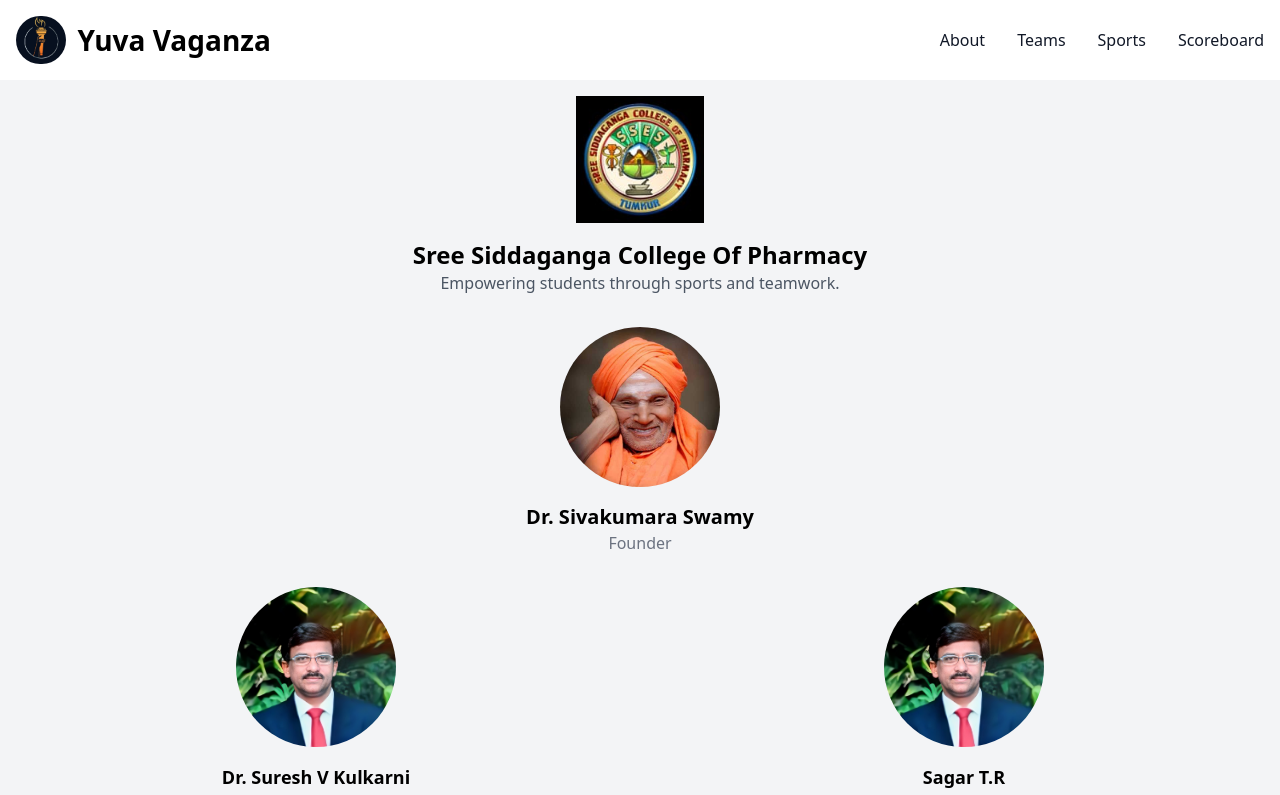
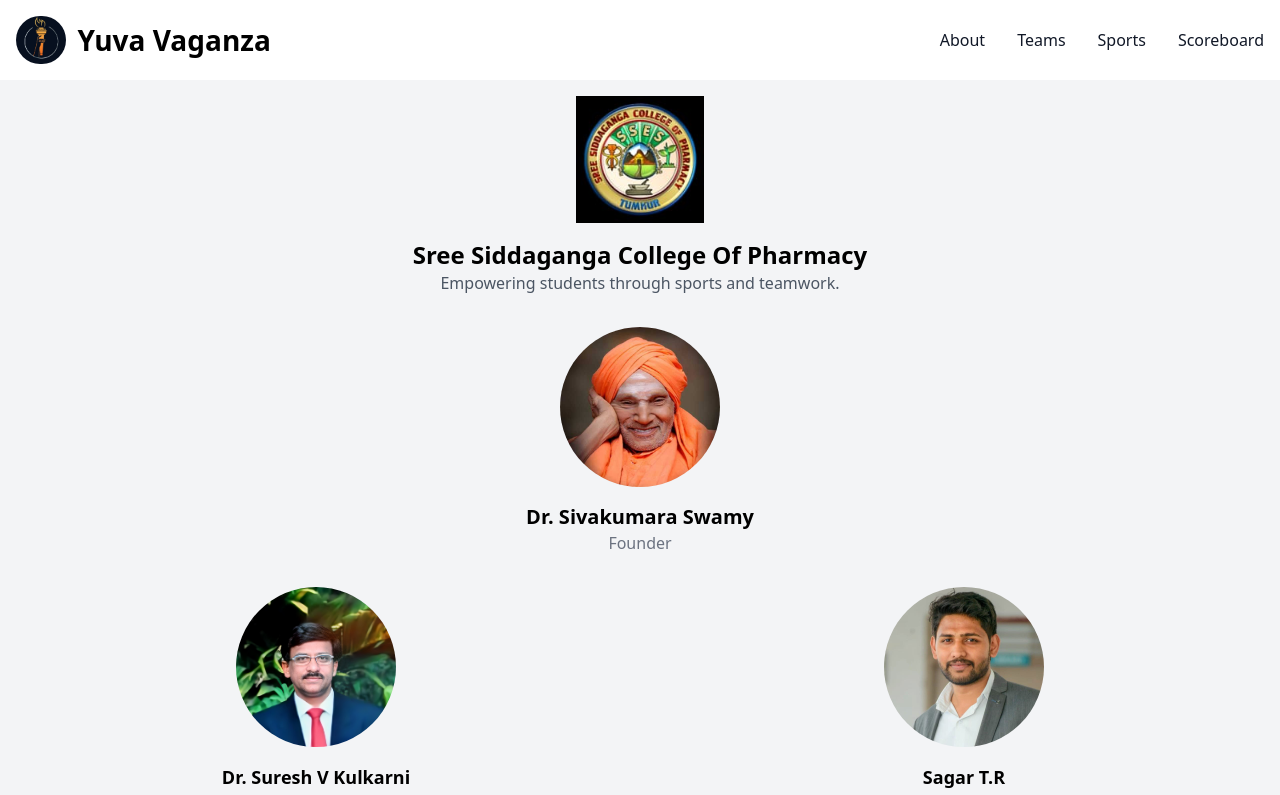
Before and after one commit to Balkundi-Vishwas/vaganza, a React (Vite) app: page /about in a window 1280 px wide. Shown: the top 795 px of the page. Built offline with nearby package versions, Linux system fonts and the light colour scheme.

Commit message:
updated changes

```diff
--- a/src/components/Scoreboard.jsx
+++ b/src/components/Scoreboard.jsx
@@ -10,7 +10,7 @@ const Scoreboard = () => {
   };
 
   return (
-    <div className="p-5">
+    <div className="p-5 mb-12">
       <h2 className="text-center text-2xl font-bold">📊 Team Scoreboard</h2>
       <div className="overflow-x-auto">
         <table className="w-3/4 mx-auto mt-5 border-collapse border border-gray-300">
--- a/src/pages/About.jsx
+++ b/src/pages/About.jsx
@@ -27,7 +27,7 @@ const About = () => {
         </div>
         {/* Sports Incharge */}
         <div>
-          <img src="/images/principal_sir.png" alt="Sports Incharge" className="w-40 h-40 mx-auto rounded-full mb-4" />
+          <img src="/images/sports_sir.jpeg" alt="Sports Incharge" className="w-40 h-40 mx-auto rounded-full mb-4" />
           <h3 className="text-lg font-semibold">Sagar T.R</h3>
           <p className="text-gray-500">Sports Coordinator</p>
         </div>
@@ -51,7 +51,7 @@ const About = () => {
       </div>
 
       {/* Developer Info */}
-      <div className="mt-12 text-center">
+      <div className="mt-12 mb-12 text-center">
         <h2 className="text-xl font-semibold mb-2">Website Developed By</h2>
         <div className="grid grid-cols-1 md:grid-cols-3 gap-1 text-gray-600">
           <p> Vishwas Balkundi</p>
```
Also changed, not shown: public/images/sports_sir.jpeg (added).
